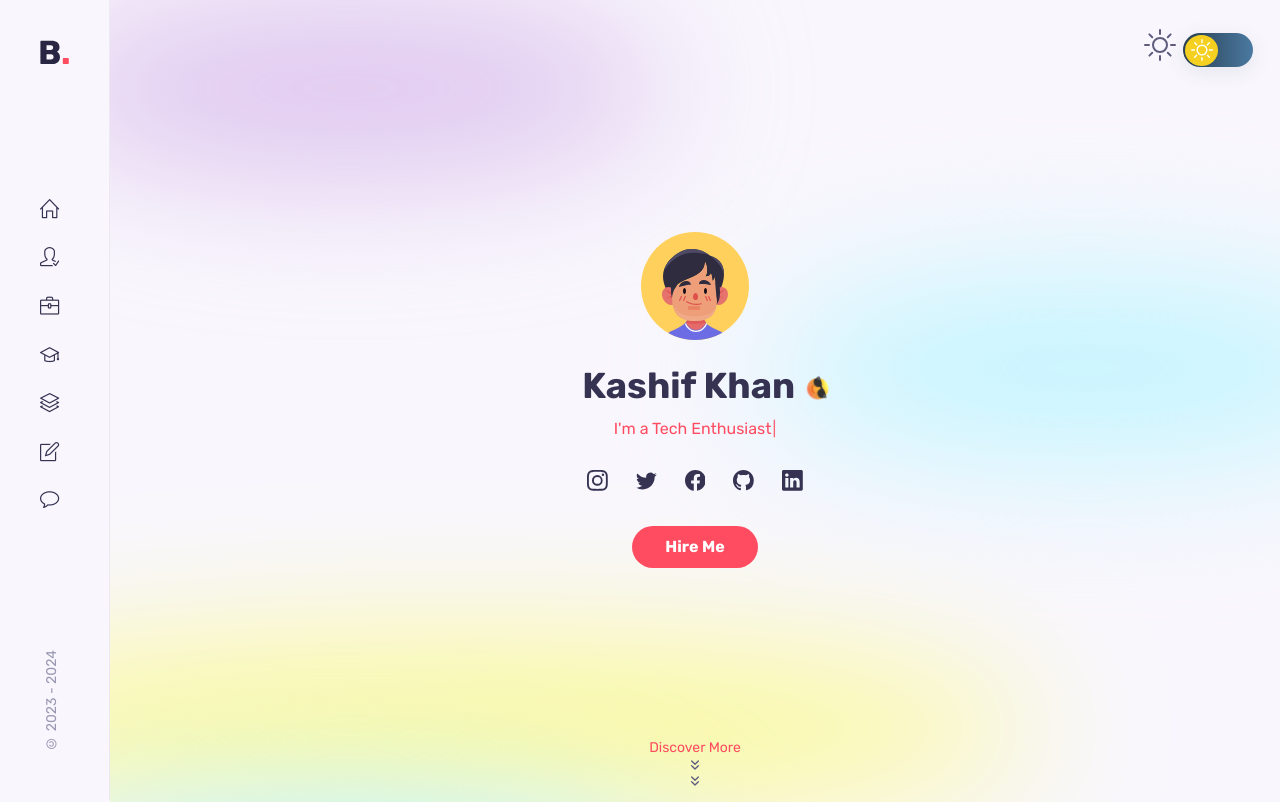
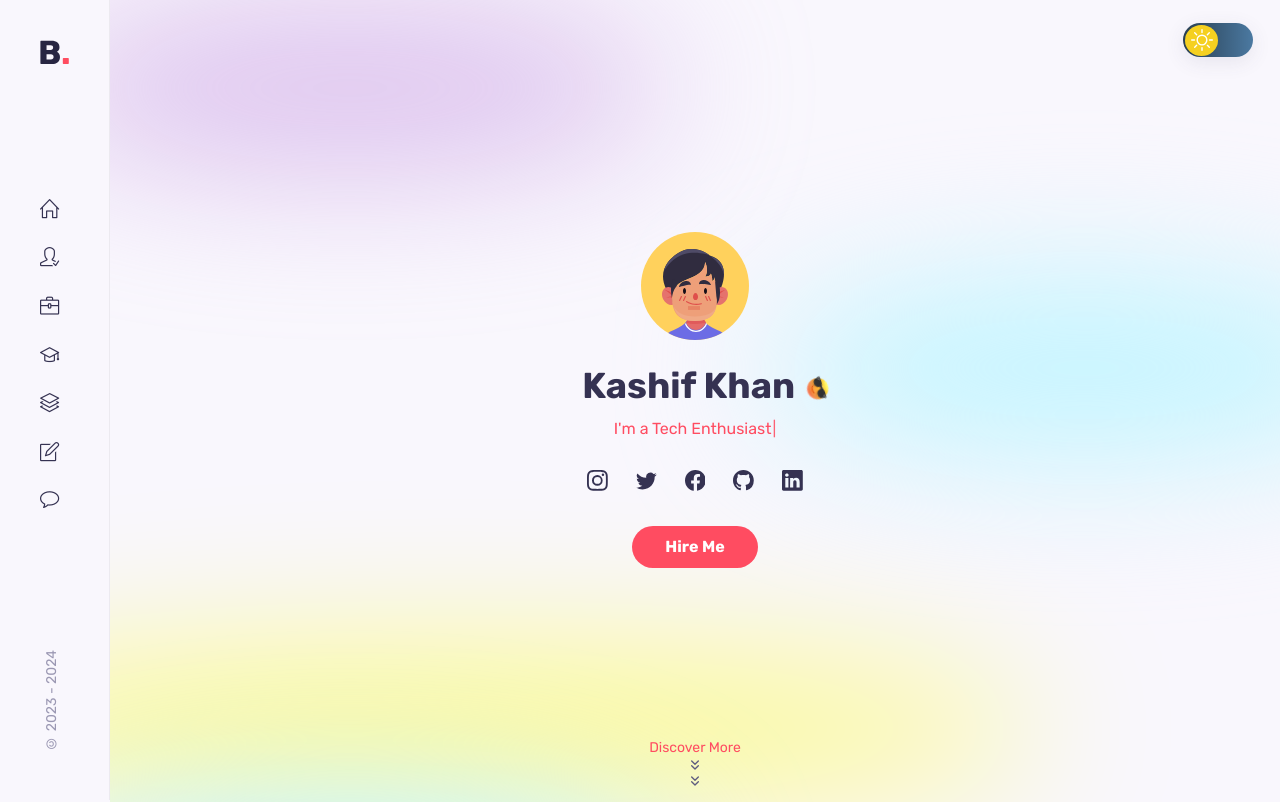
Before and after one commit to devKashifK/web-koder, a React (Create React App) app: page / in a window 1280 px wide. Shown: the top 802 px of the page. Built offline with nearby package versions, Linux system fonts and the light colour scheme.

Commit message:
Portfolio

```diff
--- a/src/components/DarkMode/DarkMode.jsx
+++ b/src/components/DarkMode/DarkMode.jsx
@@ -17,10 +17,6 @@ export default function DarkMode(props) {
 
   return (
     <div className={styles.dark}>
-      <div className={styles.icon}>
-        {" "}
-        <BsSun />{" "}
-      </div>
       <label className={styles.switch}>
         <input type="checkbox" />
         <div
```
